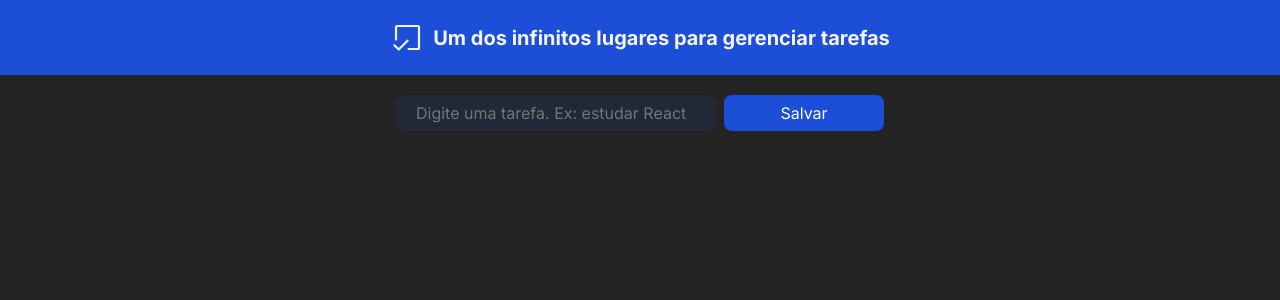
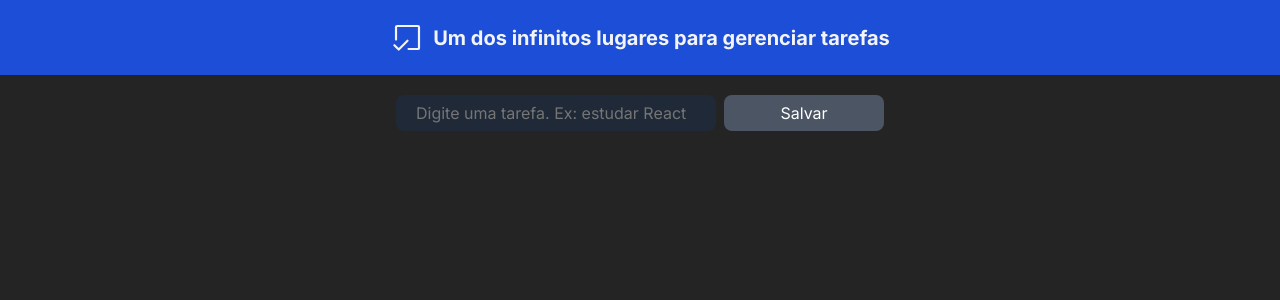
Before and after one commit to Levieber/todo-manager, a React (Vite) app: page / in a window 1280 px wide. Shown: the top 300 px of the page. Built offline with nearby package versions, Linux system fonts and the light colour scheme.

Commit message:
feat: not allowed submit if empty and new colors

```diff
--- a/src/components/TaskList.module.css
+++ b/src/components/TaskList.module.css
@@ -33,6 +33,11 @@
   cursor: pointer;
 }
 
-.taskForm button[type="submit"]:hover {
+.taskForm button[type="submit"]:disabled {
+  background-color: var(--gray-700);
+  cursor: not-allowed;
+}
+
+.taskForm button[type="submit"]:not(:disabled):hover {
   background-color: var(--blue-500);
 }
--- a/src/components/TaskList.tsx
+++ b/src/components/TaskList.tsx
@@ -1,5 +1,5 @@
+import styles from "./TaskList.module.css";
 import { useState } from "react";
-import styles from "./TaskList.module.css";
 
 export function TaskList() {
   const [taskTitle, setTaskTitle] = useState("");
@@ -16,17 +16,31 @@ export function TaskList() {
     setTaskTitle("");
   };
 
+  const handleTaskTitleChange = (event: React.ChangeEvent<HTMLInputElement>) => {
+    event.target.setCustomValidity("");
+    setTaskTitle(event.target.value);
+  };
+
+  const handleInvalidTitle = (event: React.InvalidEvent<HTMLInputElement>) =>
+    event.target.setCustomValidity("O título da tarefa não pode estar vazio!");
+
+  const isTaskTitleEmpty = taskTitle.trim() === "";
+
   return (
     <main className={styles.container}>
       <form onSubmit={handleCreateTask} className={styles.taskForm}>
         <input
           value={taskTitle}
-          onChange={(ev) => setTaskTitle(ev.target.value)}
+          onChange={handleTaskTitleChange}
+          onInvalid={handleInvalidTitle}
+          required
           id="task"
           type="text"
           placeholder="Digite uma tarefa. Ex: estudar React"
         />
-        <button type="submit">Salvar</button>
+        <button disabled={isTaskTitleEmpty} type="submit">
+          Salvar
+        </button>
       </form>
     </main>
   );
--- a/src/global.css
+++ b/src/global.css
@@ -9,8 +9,11 @@
   --gray-100: #f3f4f6;
   --gray-300: #9ca3af;
   --gray-500: #6b7280;
+  --gray-700: #4b5563;
   --gray-800: #1f2937;
   --gray-900: #242425;
+
+  --red-500: #ef4444;
 }
 
 :focus {
```
